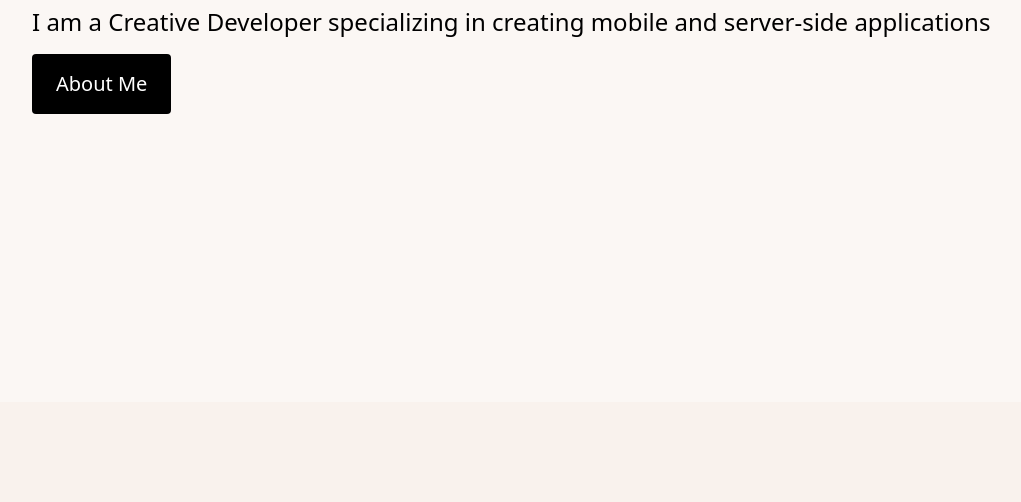
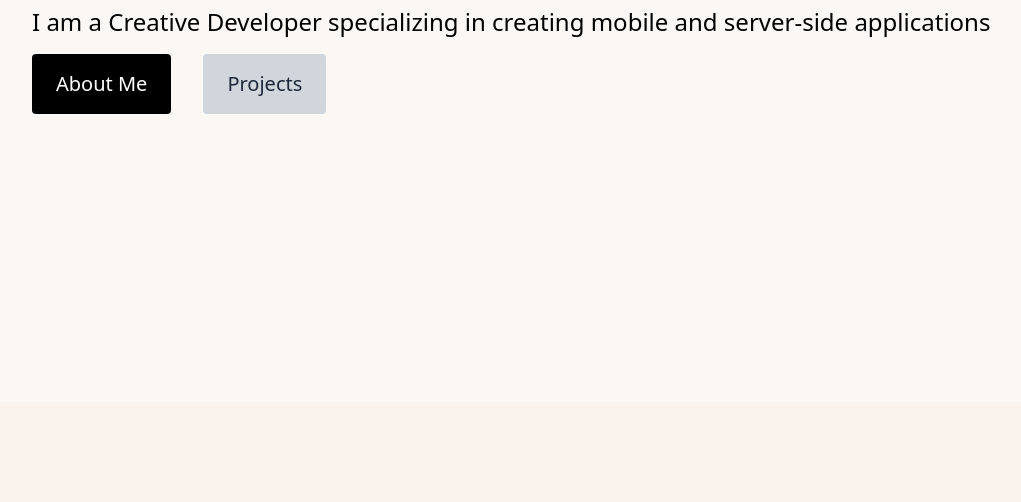
Before and after one commit to M3DZIK/portfolio, an Astro site: page / in a window 1280 px wide. Shown: the part 298-800 px from the top of the page, without its empty margins (112-1133 px from the left). Built offline with nearby package versions, Linux system fonts and the light colour scheme; Astro itself is replaced by a stand-in of ours.

Commit message:
Add Projects button

```diff
--- a/src/pages/index.astro
+++ b/src/pages/index.astro
@@ -15,11 +15,19 @@ import librepass from '../assets/librepass.png'
 				I am a Creative Developer specializing in creating mobile and server-side applications
 			</h3>
 
-			<a href="#about">
-				<button class="bg-black hover:cursor-pointer hover:bg-black/80 text-white px-6 py-4 text-xl rounded-sm">
-					About Me
-				</button>
-			</a>
+			<div class="flex gap-6 md:gap-8">
+				<a href="#about">
+					<button class="bg-black hover:bg-black/80 hover:cursor-pointer text-white px-6 py-4 text-xl rounded-sm">
+						About Me
+					</button>
+				</a>
+
+				<a href="#projects">
+					<button class="bg-gray-300 hover:bg-gray-200 text-gray-800 hover:cursor-pointer px-6 py-4 text-xl rounded-sm">
+						Projects
+					</button>
+				</a>
+			</div>
 		</section>
 
 		<section class="bg-[#F9F2ED] md:mt-12">
@@ -63,7 +71,7 @@ import librepass from '../assets/librepass.png'
 			</div>
 		</section>
 
-		<section class="bg-[#FBF7F4] md:mt-12">
+		<section class="bg-[#FBF7F4] md:mt-12" id="projects">
 			<h1 class="flex mx-auto md:max-w-5xl px-4 md:text-7xl text-5xl pt-12">
 				Projects
 			</h1>
```
